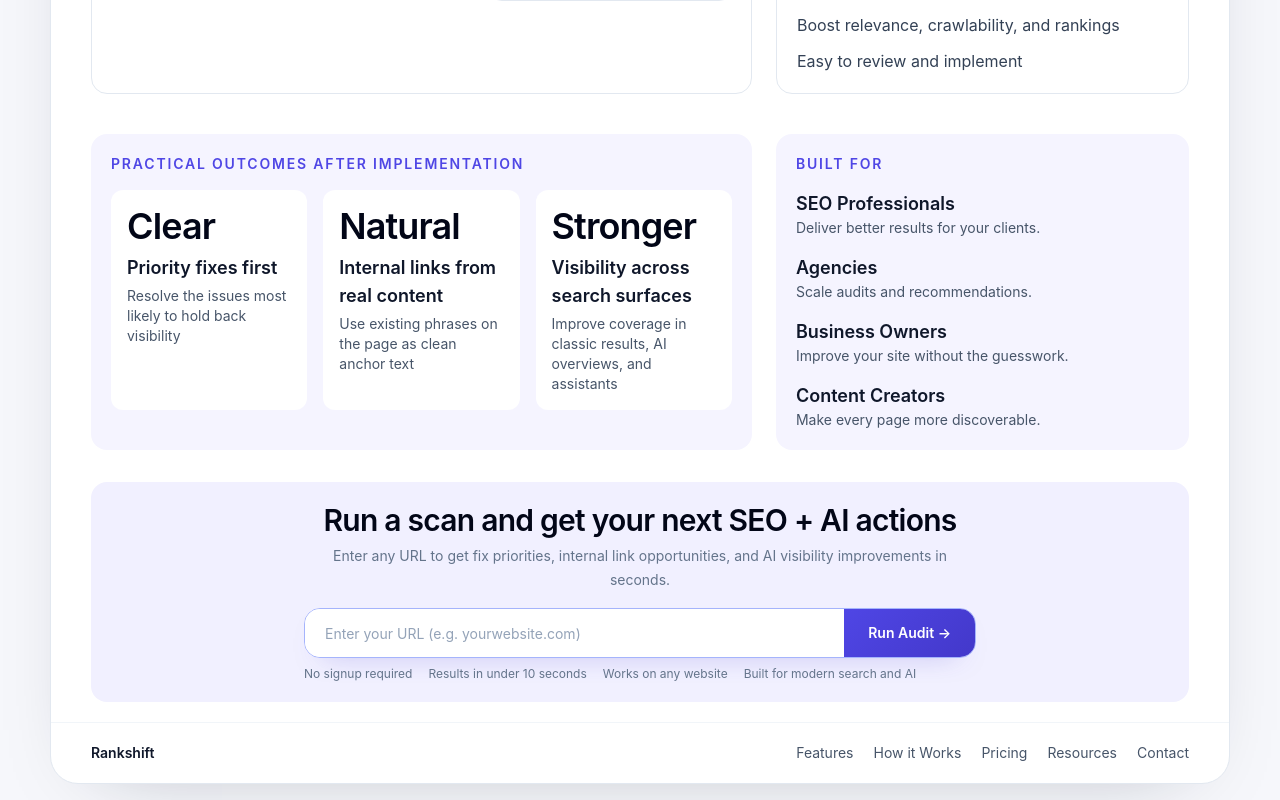
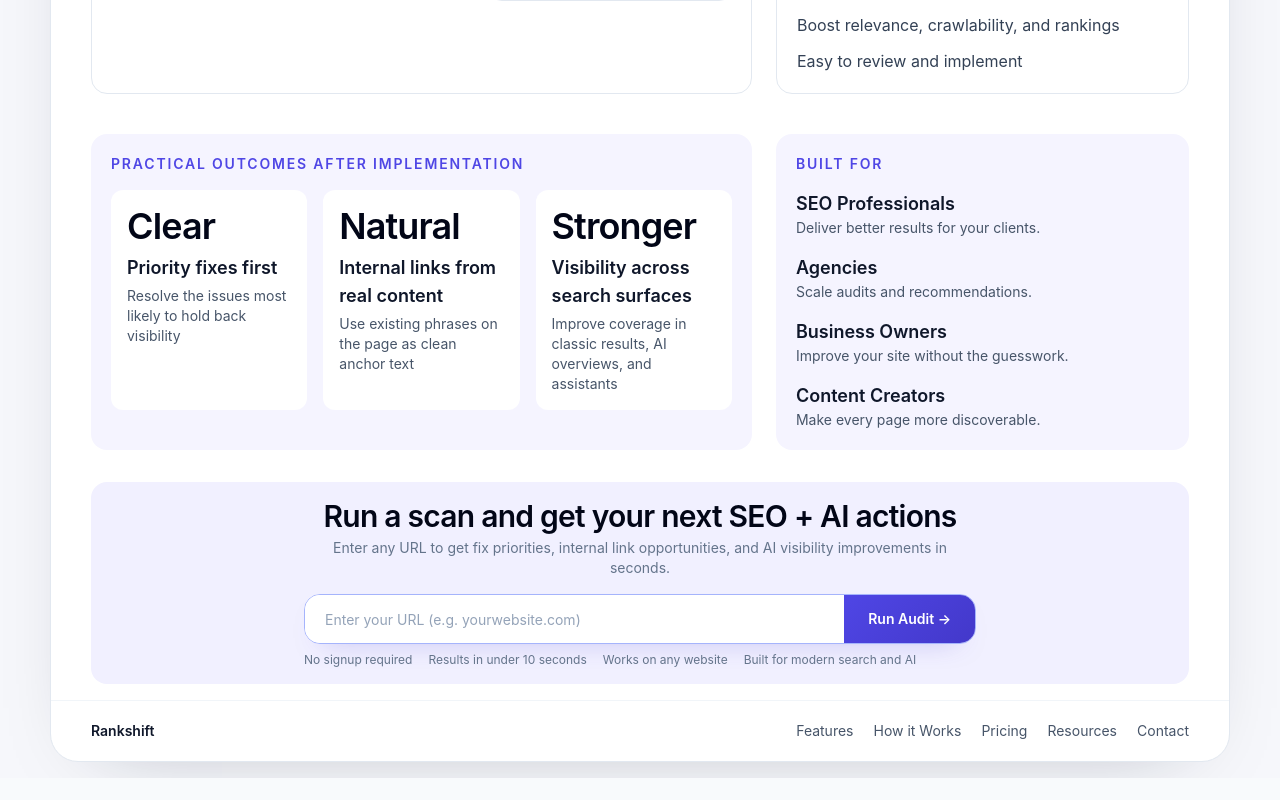
Before and after one commit to Lunoriapp/rankshift-app, a Next.js app: page / in a window 1280 px wide. Shown: the part 1169-1969 px from the top of the page. After the commit the page ends 1947 px from the top, so only its background shows below. Built offline with nearby package versions, Linux system fonts and the light colour scheme; no server answers.

Commit message:
Tighten homepage closing CTA hierarchy and spacing

```diff
--- a/app/page.tsx
+++ b/app/page.tsx
@@ -346,15 +346,15 @@ export default function HomePage() {
           </div>
         </section>
 
-        <section className="px-6 pb-5 sm:px-8 lg:px-10">
-          <div className="rounded-2xl bg-[#f1f0ff] px-4 py-4 text-center sm:px-8 sm:py-5">
-            <h2 className="mx-auto max-w-2xl text-2xl font-semibold tracking-tight text-slate-950 sm:text-3xl">
+        <section className="px-6 pb-4 sm:px-8 lg:px-10">
+          <div className="rounded-2xl bg-[#f1f0ff] px-4 py-3 text-center sm:px-8 sm:py-4">
+            <h2 className="mx-auto max-w-2xl text-2xl font-semibold leading-tight tracking-tight text-slate-950 md:text-3xl">
               Run a scan and get your next SEO + AI actions
             </h2>
-            <p className="mx-auto mt-1.5 max-w-2xl text-sm leading-6 text-slate-500">
+            <p className="mx-auto mt-1 max-w-2xl text-sm leading-5 text-slate-500">
               Enter any URL to get fix priorities, internal link opportunities, and AI visibility improvements in seconds.
             </p>
-            <div className="mx-auto mt-3 max-w-2xl">
+            <div className="mx-auto mt-2 max-w-2xl">
               <AuditForm buttonLabel="Run Audit ->" className="mx-auto mt-0" compact />
             </div>
           </div>
```
